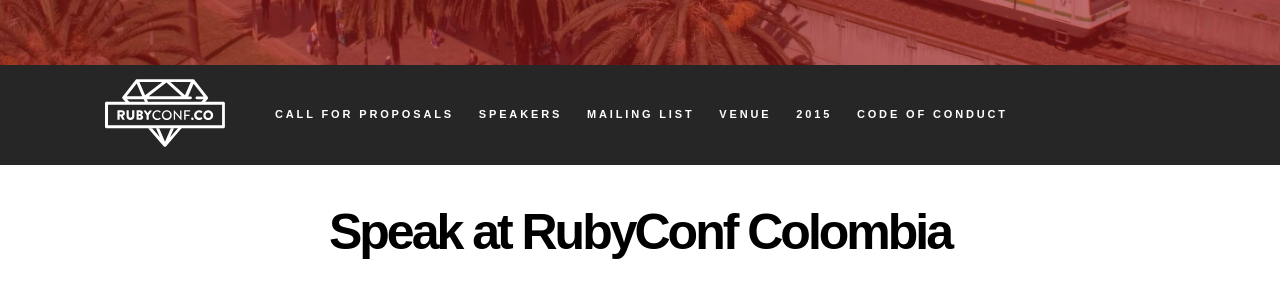
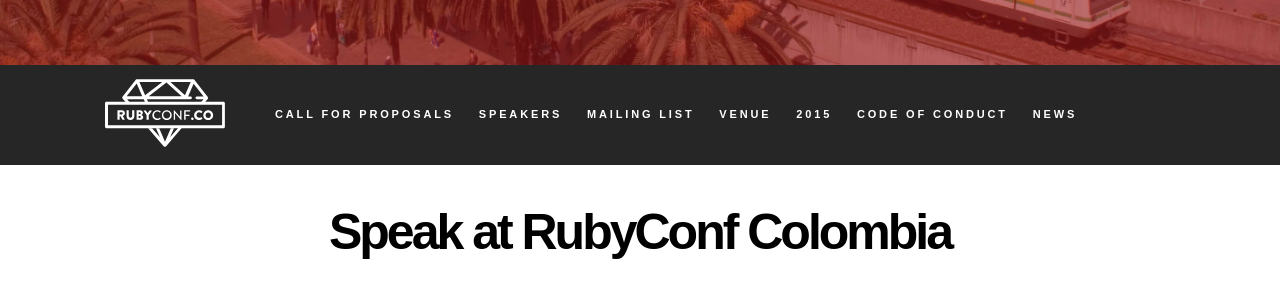
Before and after one commit to RubyConfCo/2016-rubyconfco.github.io, a Jekyll site: the page built from index.html, in a window 1280 px wide and 900 px high, scrolled down 683 px. Shown: the part 152-452 px from the top of the window. Built offline with Jekyll 4.4.1, drawn with Linux system fonts in a browser that asks for light colours; some web fonts are replaced; a script that is not in the unit is left out.

Commit message:
Add news link to blog

```diff
--- a/_includes/footer.html
+++ b/_includes/footer.html
@@ -10,6 +10,7 @@
           <ul class="footer-nav">
             <li class="footer-nav-item"><a href="mailto:organizers@rubyconf.co">Contact</a></li>
             <li class="footer-nav-item"><a href="/code-of-conduct.html">Code of Conduct</a></li>
+            <li class="footer-nav-item"><a href="/blog/">News</a></li>
           </ul>
         </div>
 
--- a/_includes/index/menu.html
+++ b/_includes/index/menu.html
@@ -25,6 +25,7 @@
 						{% else %}
 							<li class="navigation-item"><a title="Code of Conduct" href="/code-of-conduct.html" class="navigation-link">Code of Conduct</a></li>
 						{% endif %}
+						<li class="navigation-item"><a title="News" href="/blog/" class="navigation-link">News</a></li>
 					</ul>
 
 					<!-- <a href="#" class="pull-right buy-btn">Buy Tickets</a> -->
```
